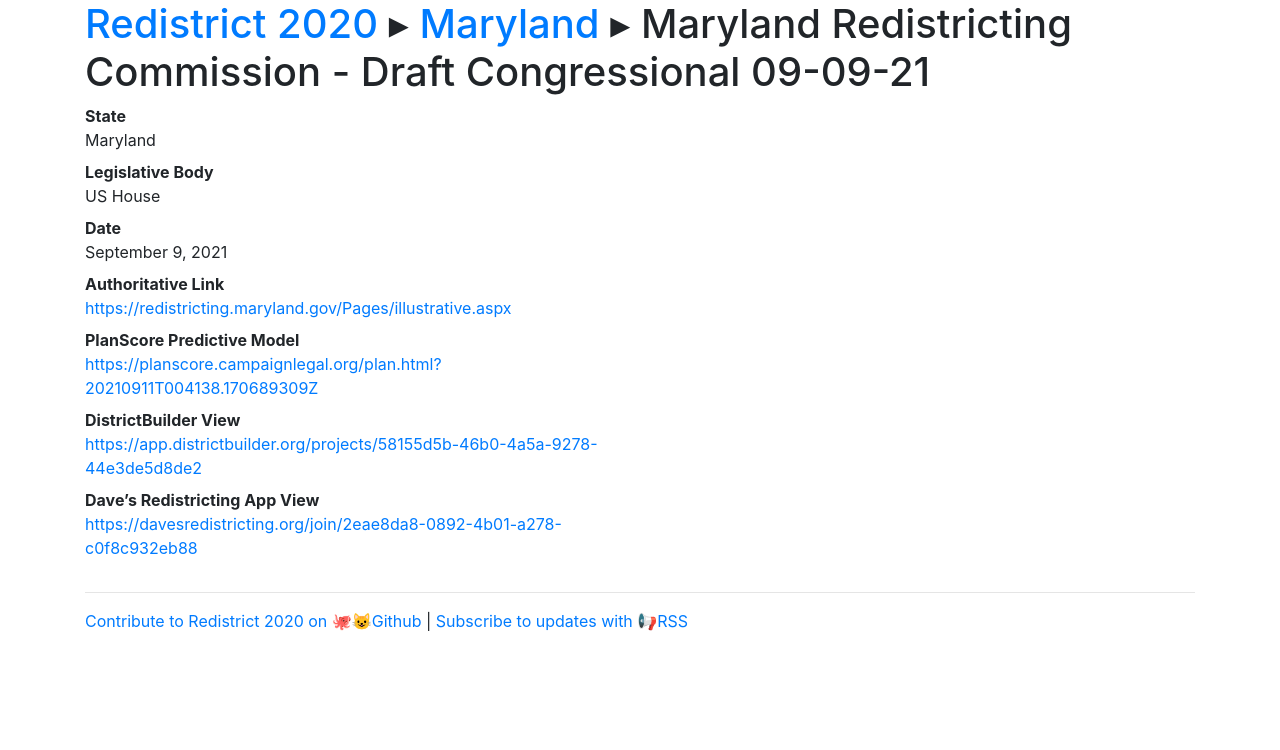
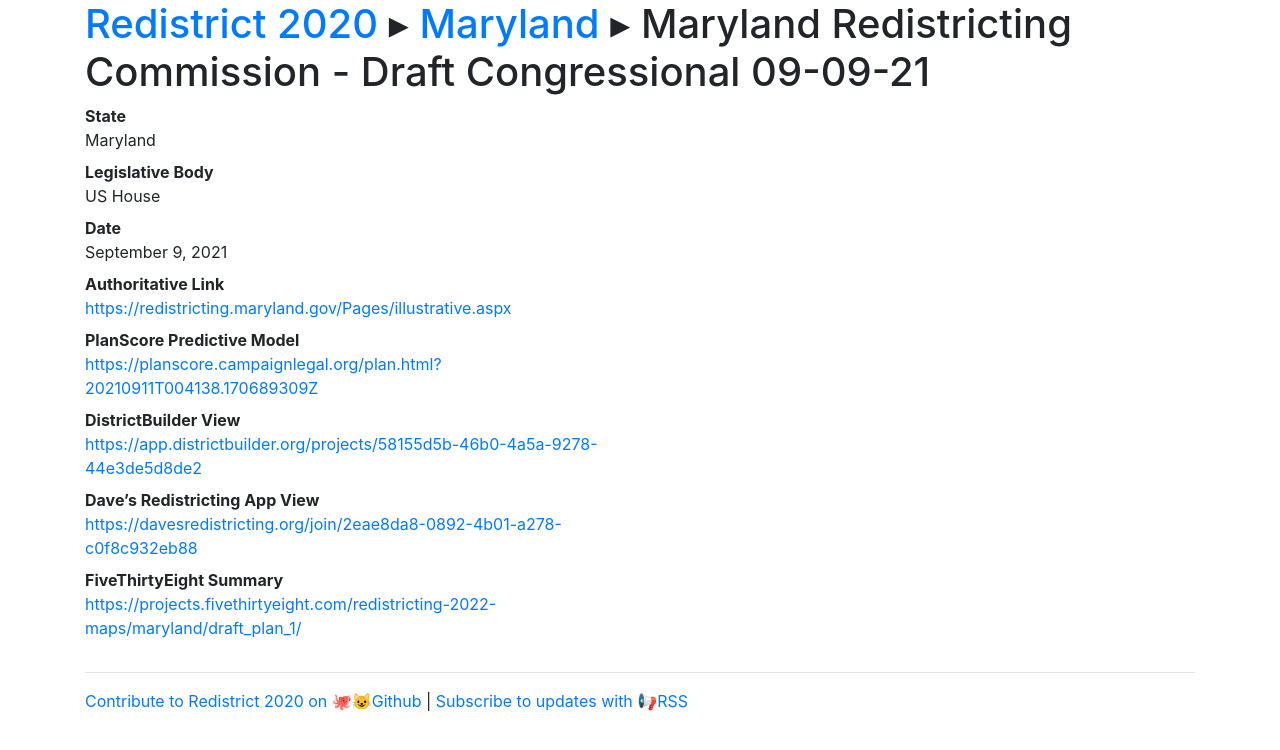
Before and after one commit to PlanScore/Redistrict2020, a Jekyll site: the page built from _plans/MD-2021-09-Commission-ushouse.md, in a window 1280 px wide. Shown: the top 750 px of the page. Built offline with Jekyll 4.4.1, drawn with Linux system fonts in a browser that asks for light colours; nearby versions of some CDN libraries; part of the change alters nothing that is shown.

Commit message:
Added 538 link for MD

```diff
--- a/_plans/MD-2021-09-Commission-ushouse.md
+++ b/_plans/MD-2021-09-Commission-ushouse.md
@@ -9,7 +9,7 @@ districtbuilder_link: https://app.districtbuilder.org/projects/58155d5b-46b0-4a5
 davesredist_link: https://davesredistricting.org/join/2eae8da8-0892-4b01-a278-c0f8c932eb88
 blockassignment_file: /files/MD-2021-09/2021-0909-block-equivalency-file-for-draft-cong-plan.zip
 shapefile_file:
-five38_link:
+five38_link: https://projects.fivethirtyeight.com/redistricting-2022-maps/maryland/draft_plan_1/
 simplegeojson_file: /files/MD-2021-09/2021-0909-draft-cong-plan.geojson
 
 layout: plan-page
```
